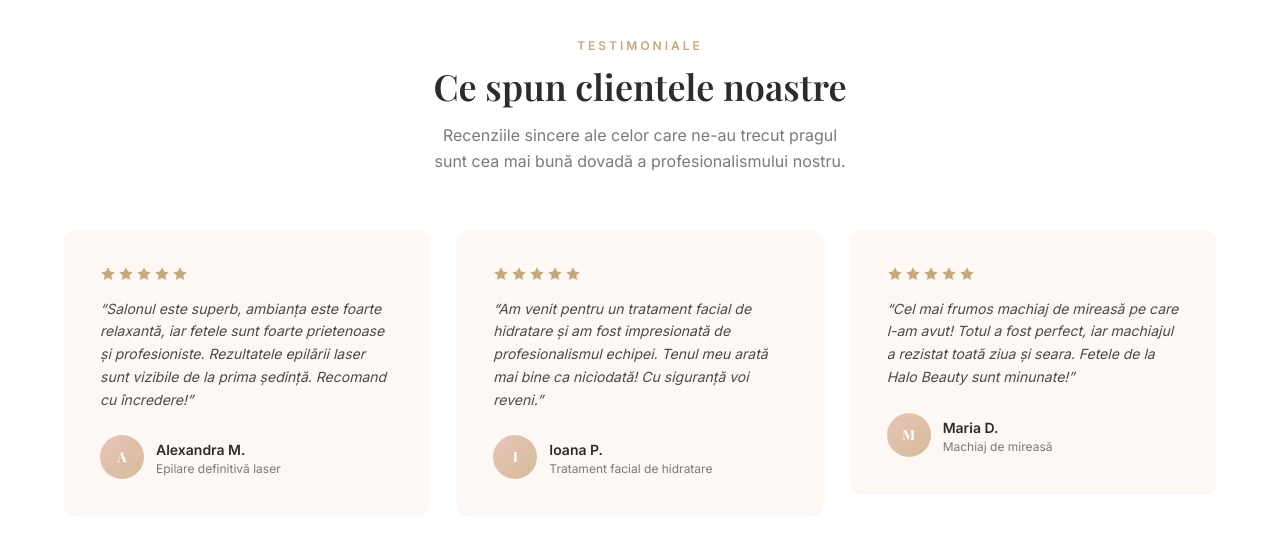
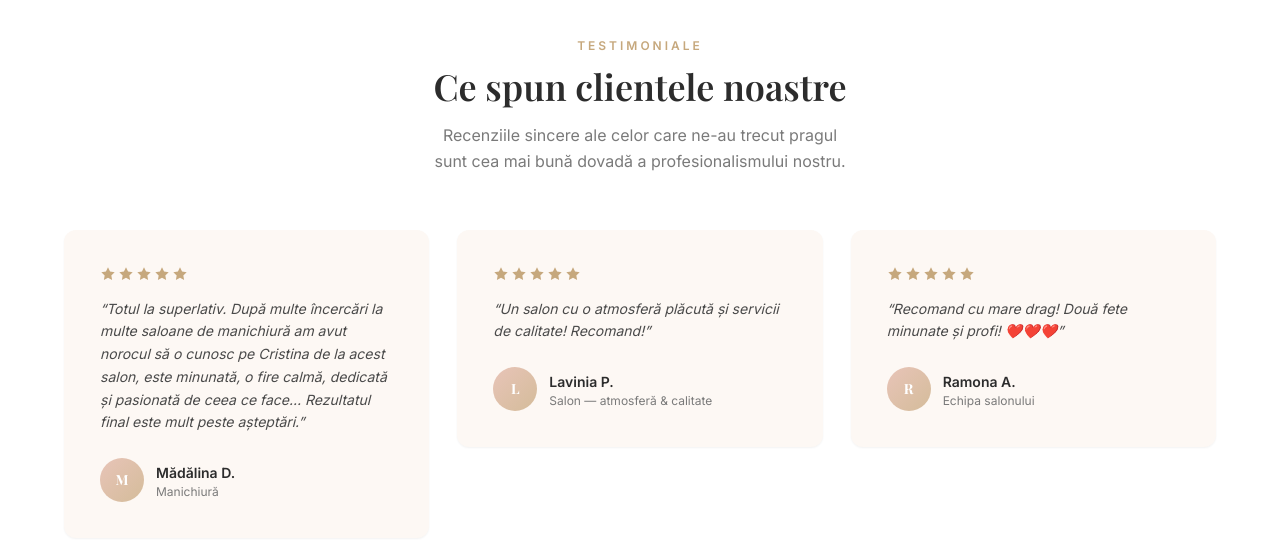
Before and after one commit to giovaniorzan/halo-beauty-salon, a Next.js app: page / in a window 1280 px wide. Shown: the part 6741-7281 px from the top of the page. Built offline with nearby package versions, Linux system fonts and the light colour scheme; no server answers; a web font is replaced by a local one.

Commit message:
favicon+testimonials

```diff
--- a/content/testimonials.json
+++ b/content/testimonials.json
@@ -1,44 +1,37 @@
 {
   "items": [
     {
-      "quote": "Salonul este superb, ambianța este foarte relaxantă, iar fetele sunt foarte prietenoase și profesioniste. Rezultatele epilării laser sunt vizibile de la prima ședință. Recomand cu încredere!",
-      "name": "Alexandra M.",
-      "service": "Epilare definitivă laser",
-      "initial": "A",
-      "rating": 5
-    },
-    {
-      "quote": "Am venit pentru un tratament facial de hidratare și am fost impresionată de profesionalismul echipei. Tenul meu arată mai bine ca niciodată! Cu siguranță voi reveni.",
-      "name": "Ioana P.",
-      "service": "Tratament facial de hidratare",
-      "initial": "I",
-      "rating": 5
-    },
-    {
-      "quote": "Cel mai frumos machiaj de mireasă pe care l-am avut! Totul a fost perfect, iar machiajul a rezistat toată ziua și seara. Fetele de la Halo Beauty sunt minunate!",
-      "name": "Maria D.",
-      "service": "Machiaj de mireasă",
+      "quote": "Totul la superlativ. După multe încercări la multe saloane de manichiură am avut norocul să o cunosc pe Cristina de la acest salon, este minunată, o fire calmă, dedicată și pasionată de ceea ce face… Rezultatul final este mult peste așteptări.",
+      "name": "Mădălina D.",
+      "service": "Manichiură",
       "initial": "M",
       "rating": 5
     },
     {
-      "quote": "Manichiura cu gel a durat aproape o lună! Sunt foarte mulțumită de servicii și de atmosfera din salon. Prietenos, curat și modern.",
-      "name": "Elena V.",
-      "service": "Manichiură cu gel",
-      "initial": "E",
+      "quote": "Un salon cu o atmosferă plăcută și servicii de calitate! Recomand!",
+      "name": "Lavinia P.",
+      "service": "Salon — atmosferă & calitate",
+      "initial": "L",
       "rating": 5
     },
     {
-      "quote": "Coafura pentru nuntă a fost exact cum mi-am dorit. Specialistele de la Halo sunt foarte talentate. Salon de top în Iași!",
-      "name": "Cristina R.",
-      "service": "Coafură eveniment",
-      "initial": "C",
+      "quote": "Recomand cu mare drag! Două fete minunate și profi! ❤️❤️❤️",
+      "name": "Ramona A.",
+      "service": "Echipa salonului",
+      "initial": "R",
       "rating": 5
     },
     {
-      "quote": "Remodelarea corporală cu Icoone este fantastică! Am văzut rezultate vizibile după doar câteva ședințe. Personalul este atent și te face să te simți confortabil.",
-      "name": "Diana L.",
-      "service": "Remodelare corporală",
+      "quote": "Amazing work every time!! Professional artist!!",
+      "name": "Donia K.",
+      "service": "Manichiură",
+      "initial": "D",
+      "rating": 5
+    },
+    {
+      "quote": "Servicii: Înfrumusețarea sprâncenelor, Epilare cu ceară, Modelare sprâncene, Epilare cu laser, Pensat, Epilat cu ceară, Manichiură",
+      "name": "Diana S.",
+      "service": "Sprâncene, epilare, laser, manichiură",
       "initial": "D",
       "rating": 5
     }
--- a/src/app/layout.tsx
+++ b/src/app/layout.tsx
@@ -20,6 +20,10 @@ const baseUrl = getSiteUrl();
 
 export const metadata: Metadata = {
   metadataBase: new URL(baseUrl),
+  icons: {
+    icon: [{ url: "/icon.png", type: "image/png" }],
+    apple: "/icon.png",
+  },
   title: {
     default: `${site.siteName} | Salon de înfrumusețare premium în Iași`,
     template: `%s | ${site.siteName}`,
```
Also changed, not shown: src/app/icon.png (added).
